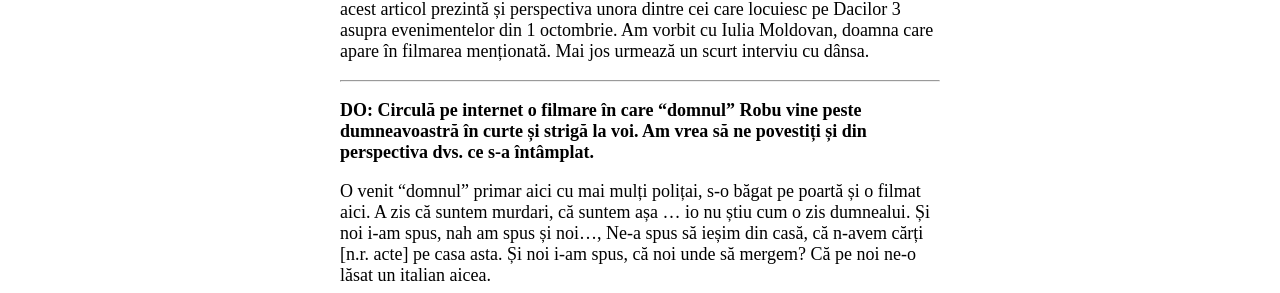
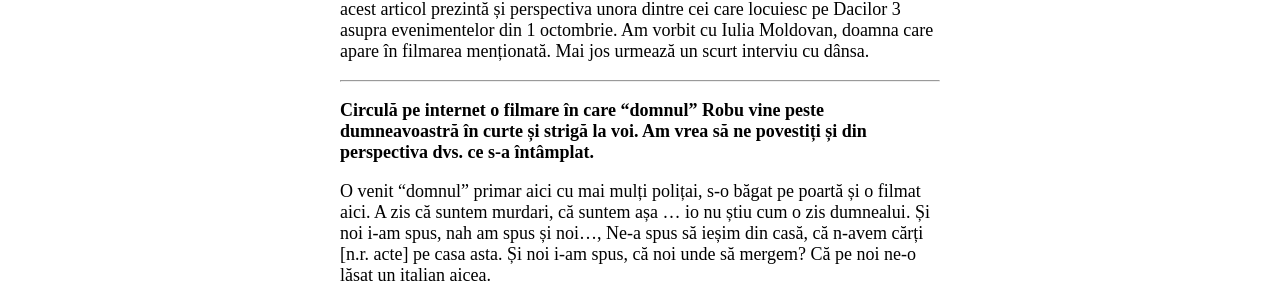
Before and after one commit to dreptul-la-oras/dreptul-la-oras.github.io, a Jekyll site: the page built from _posts/2018-10-22-dacilor-3-1.md, in a window 1280 px wide and 900 px high, scrolled down 686 px. Shown: the part 160-453 px from the top of the window. Built offline with Jekyll 4.4.1, drawn with Linux system fonts in a browser that asks for light colours.

```diff
--- a/_posts/2018-10-22-dacilor-3-1.md
+++ b/_posts/2018-10-22-dacilor-3-1.md
@@ -24,7 +24,7 @@ Cum în timpul vizitei sale dl. Robu a refuzat să poarte orice dialog cu locata
 
 ------
 
-<b>DO: Circulă pe internet o filmare în care "domnul" Robu vine peste dumneavoastră în curte și strigă la voi. Am vrea să ne povestiți și din perspectiva dvs. ce s-a întâmplat.</b>
+<b>Circulă pe internet o filmare în care "domnul" Robu vine peste dumneavoastră în curte și strigă la voi. Am vrea să ne povestiți și din perspectiva dvs. ce s-a întâmplat.</b>
 
 O venit "domnul" primar aici cu mai mulți polițai, s-o băgat pe poartă și o filmat aici. A zis că suntem murdari, că suntem așa ... io nu știu cum o zis dumnealui. Și noi i-am spus, nah am spus și noi..., Ne-a spus să ieșim din casă, că n-avem cărți [n.r. acte] pe casa asta. Și noi i-am spus, că noi unde să mergem? Că pe noi ne-o lăsat un italian aicea.
 
```
